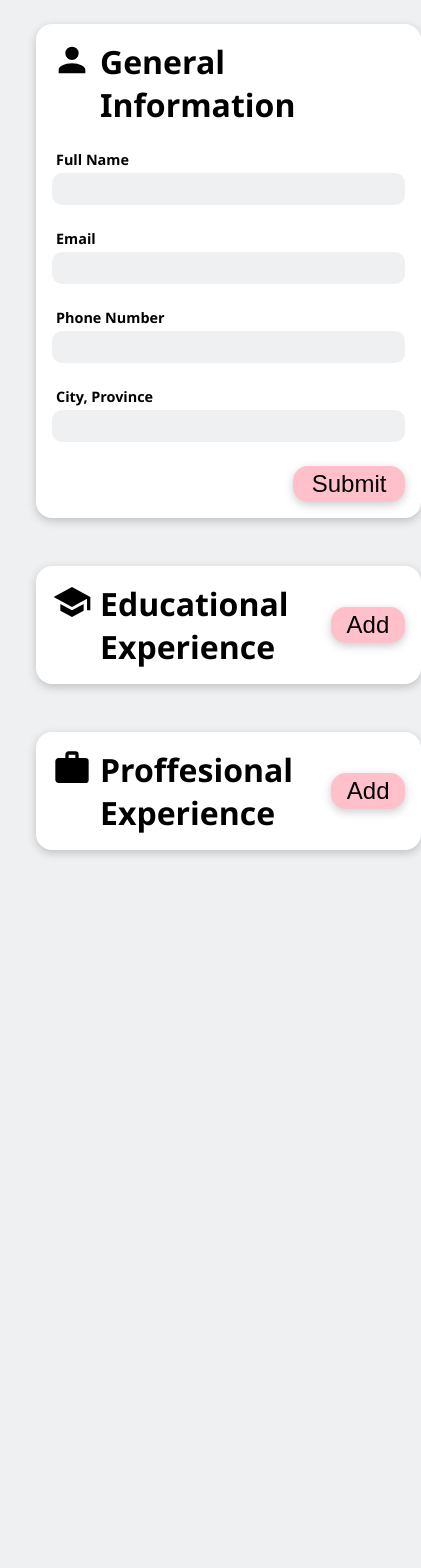
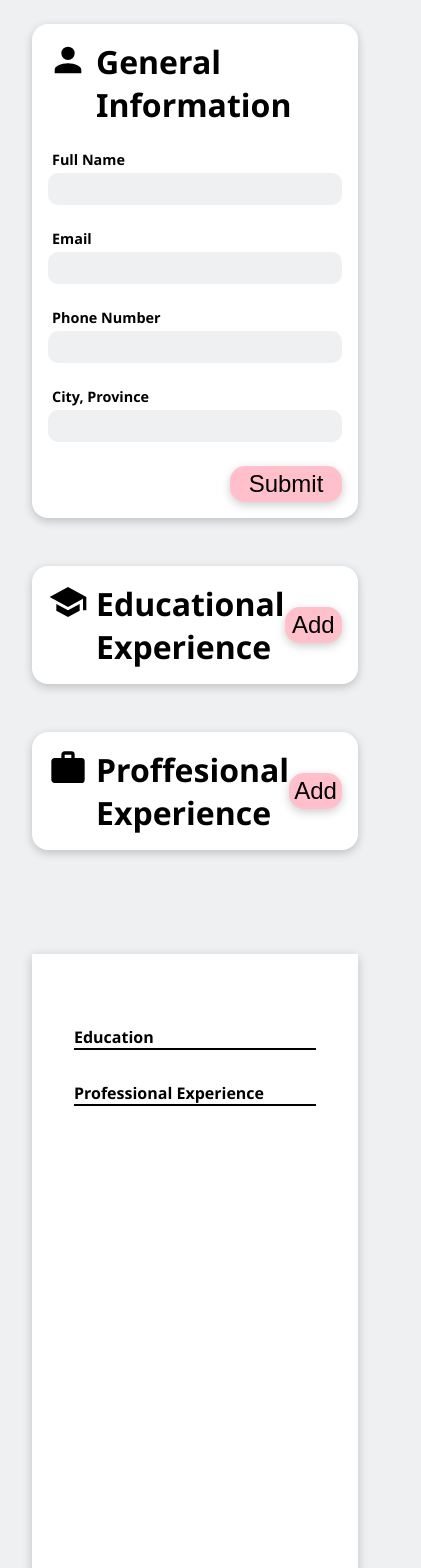
Before and after one commit to JBisquick/cv, a React (Vite) app: page / in a window 390 px wide. Shown: the top 1568 px of the page, 421 px wide, since content can reach past the window. Before the commit the page ends 922 px from the top, so only its background shows below. Built offline with nearby package versions, Linux system fonts and the light colour scheme.

Commit message:
Add style to the CV

```diff
--- a/src/components/CV.jsx
+++ b/src/components/CV.jsx
@@ -1,30 +1,37 @@
 import { format } from 'date-fns';
+import '../styles/cv.css';
 
 function CV({ general, education, jobs }) {
   return (
-    <div>
-      <div>{general.name}</div>
+    <div className='cv-container'>
+      <div className="cv-name">{general.name}</div>
+      <div className="cv-personal-info">
         <div>{general.email}</div>
         <div>{general.number}</div>
         <div>{general.location}</div>
+      </div>
+      <div className="section-title">Education</div>
       {education.map((school) => (
-        <div key={school.id}>
-          <div>{school.degree}</div>
-          <div>{school.school}</div>
-          <div>{school.school}</div>
+        <div key={school.id} className="education-container">
+          <div><strong>{school.degree},</strong> {school.school}</div>
+          <div className="time-location-container">
             <div>
             {format(new Date(school.startDate.replaceAll('-', '/')), "MMM',' yyyy")} - {format(new Date(school.endDate.replaceAll('-', '/')), "MMM',' yyyy")}
             </div>
+            <div>{school.location}</div>
+          </div>
         </div>
       ))}
+      <div className="section-title">Professional Experience</div>
       {jobs.map((job) => (
-        <div key={job.id}>
-          <div>{job.title}</div>
-          <div>{job.company}</div>
+        <div key={job.id} className="job-container">
+          <div className="job-info">
+            <div><strong>{job.title},</strong> {job.company}</div>
             <div>
             {format(new Date(job.startDate.replaceAll('-', '/')), "MMM',' yyyy")} - {format(new Date(job.endDate.replaceAll('-', '/')), "MMM',' yyyy")}
             </div>
-          <div>{job.description}</div>
+          </div>
+          <div className='job-description'>{job.description}</div>
         </div>
       ))}
     </div>
--- /dev/null
+++ b/src/styles/cv.css
@@ -0,0 +1,60 @@
+.cv-container {
+  display: flex;
+  flex-direction: column;
+  box-sizing: border-box;
+  margin: 32px 32px 0;
+  height: 700px;
+  overflow-y: auto;
+  background-color: white;
+  box-shadow: 0 3px 10px rgb(0 0 0 / 0.2);;
+}
+
+.cv-name {
+  align-self: center;
+  margin-top: 32px;
+  font-size: 20px;
+  font-weight: bolder;
+}
+
+.cv-personal-info {
+  display: flex;
+  justify-content: center;
+  flex-wrap: wrap;
+  margin-top: 24px;
+  font-size: 12px;
+  gap: 16px;
+}
+
+.section-title {
+  font-size: 16px;
+  font-weight: bold;
+  margin: 16px 42px;
+  border-bottom: 2px solid black;
+}
+
+.education-container {
+  display: flex;
+  margin: 16px 42px;
+  font-size: 14px;
+  justify-content: space-between;
+  align-items: center;
+}
+
+.time-location-container {
+  display: flex;
+  flex-direction: column;
+  align-items: flex-end;
+}
+
+.job-info {
+  display: flex;
+  margin: 16px 42px;
+  font-size: 14px;
+  justify-content: space-between;
+  align-items: center;
+}
+
+.job-description {
+  margin: 16px 42px;
+  font-size: 11px;
+}
--- a/src/styles/form.css
+++ b/src/styles/form.css
@@ -2,7 +2,7 @@ h1 {
   margin: 0;
 }
 
-input {
+input, textarea {
   display: flex;
   flex-direction: column;
   background-color: rgb(238, 240, 242);
@@ -10,6 +10,10 @@ input {
   border: none;
   padding: 8px 12px;
   border-radius: 10px;
+}
+
+textarea {
+  resize: none;
 }
 
 label {
@@ -59,7 +63,7 @@ button {
 
 button:hover {
   cursor: pointer;
-  transform: scale(1.1);
+  transform: scale(1.05);
   transition: 0.2s;
 }
 
--- a/src/styles/index.css
+++ b/src/styles/index.css
@@ -1,19 +1,40 @@
 body {
+  display: flex;
+  justify-content: center;
   margin: 0;
   padding: 0;
   background-color: rgb(238, 240, 242);
   font-family: 'Segoe UI', Tahoma, Geneva, Verdana, sans-serif;
+  height: 100vh;
+  width: 100vw;
 }
 
 .container {
   display: grid;
   grid-template-columns: 1fr 1fr;
-  padding: 24px 36px;
   gap: 48;
+  max-width: 1440px;
 }
 
 .generator-container {
+  padding: 24px 32px;
+  height: 100vh;
   display: flex;
   flex-direction: column;
-  overflow: visible;
+  overflow-y: auto;
+  box-sizing: border-box;
 }
+
+@media (max-width: 780px) {
+  .container {
+    grid-template-columns: 1fr;
+    padding-bottom: 24px;
+  }
+
+  .generator-container {
+    overflow-y: none;
+    height: unset;
+    min-height: 95vh;
+    padding-bottom: none;
+  }
+}
```
Also changed, not shown: src/components/EducationInfo.jsx (line endings or trailing spaces). Lines whose indentation alone changed are shown as unchanged.
